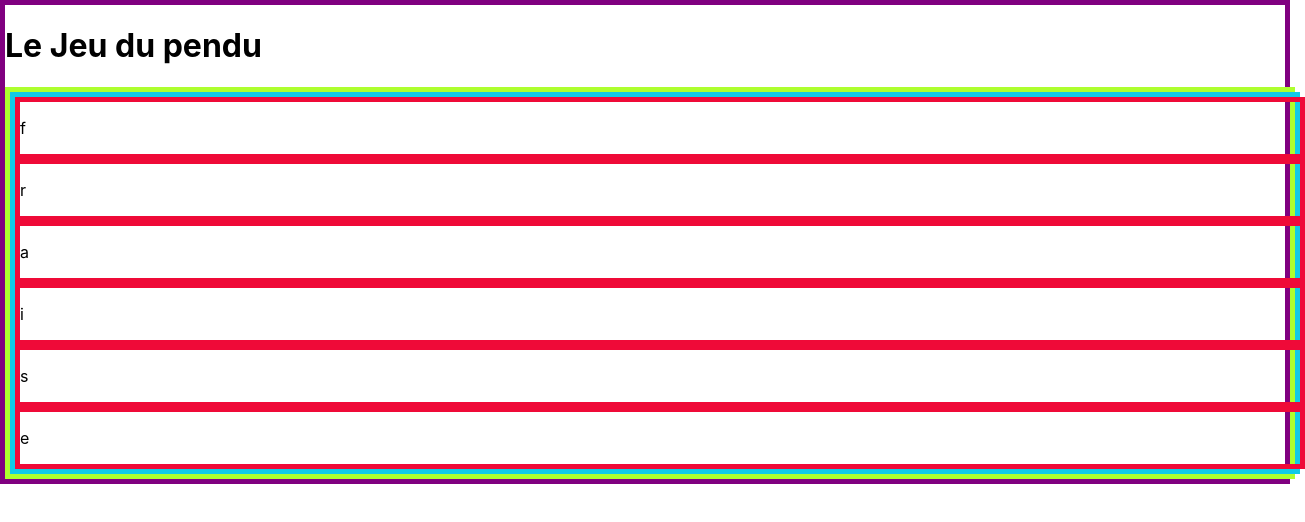
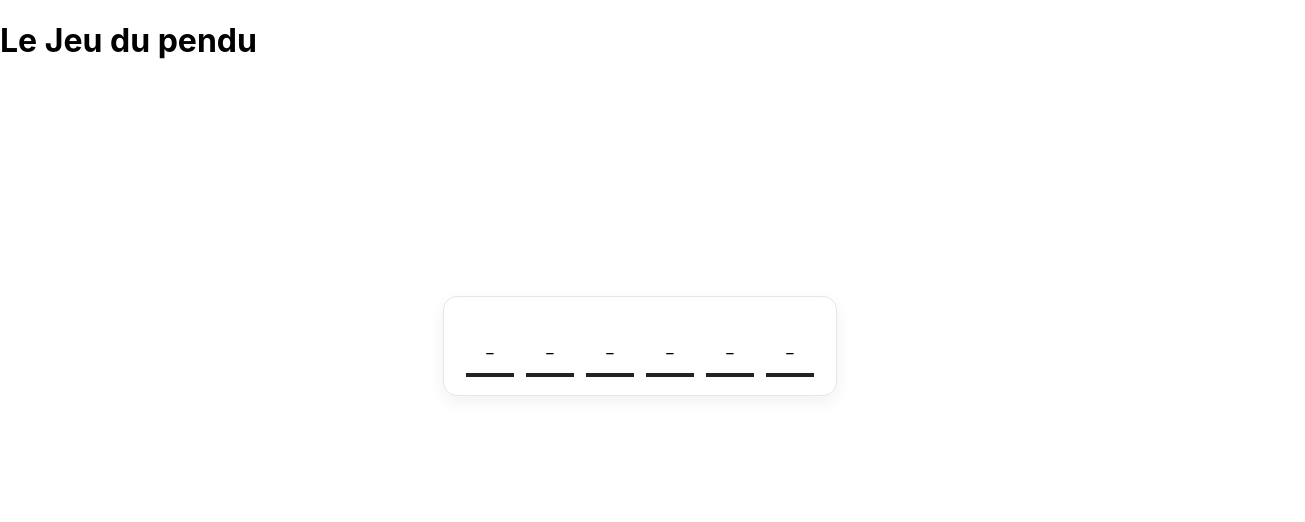
Before and after one commit to Fyxio/TP-Rendu, a React (Create React App) app: page / in a window 1280 px wide. Shown: the top 522 px of the page, 1305 px wide, since content can reach past the window. Built offline with nearby package versions, Linux system fonts and the light colour scheme; the HTML template or start-up script is replaced by a standard one.

Commit message:
CSS pendu avec règle hidden/Display

```diff
--- a/src/App.css
+++ b/src/App.css
@@ -1,35 +1,56 @@
-.App{
-  width: 100%;
-  height: 100%;
-  border: 5px solid purple;
+/* --- Layout global --- */
+.Game {
+  min-height: 60vh;
+  display: flex;
+  flex-direction: column;
+  align-items: center;
+  justify-content: center;
+  padding: 24px;
+  gap: 24px;
 }
 
-.Game{
-  width: 100%;
-  height: 100%;
-  border: 5px solid greenyellow;
+/* --- Affichage du mot --- */
+.WordDisplay {
+  display: flex;
+  flex-wrap: wrap;
+  justify-content: center;
+  gap: 12px;
+  padding: 18px 22px;
+  border: 1px solid #e6e6e6;
+  border-radius: 14px;
+  background: #fff;
+  box-shadow: 0 6px 18px rgba(0, 0, 0, 0.06);
 }
 
-.WordDisplay{
-  width: 100%;
-  height: 100%;
-  border: 5px solid rgb(17, 202, 231);
+/* --- Une “case” de lettre --- */
+.Letter {
+  width: 48px;
+  height: 58px;
+  display: grid;
+  place-items: center;
+  border-bottom: 4px solid #222;
+  border-radius: 8px;
+  background: #fafafa;
 }
 
-.Letter{
-  width: 100%;
-  height: 100%;
-  border: 5px solid rgb(239, 10, 56);
+.Letter {
+  width: 48px;
+  height: 58px;
+  display: grid;
+  place-items: end center;
+  border-bottom: 4px solid #222;
+  background: transparent;
+  border-radius: 0;
 }
 
-.Keyboard{
-  width: 100%;
-  height: 100%;
-  border: 5px solid rgb(7, 203, 122);
+
+/* Responsive */
+@media (max-width: 480px) {
+  .Letter {
+    width: 38px;
+    height: 50px;
+  }
+  .Letter p {
+    font-size: 22px;
+  }
 }
-
-.HangmanDisplay{
-  width: 100%;
-  height: 100%;
-  border: 5px solid rgb(241, 233, 12);
-}
--- a/src/components/Game.tsx
+++ b/src/components/Game.tsx
@@ -2,23 +2,40 @@ import HangmanDisplay from "./HangmanDisplay";
 import WordDisplay from "./WordDisplay";
 import Keyboard from "./Keyboard";
 import { useEffect, useState } from "react";
+import { LetterState } from "./Letter";
 
-export default function Game(){
+export default function Game() {
+  const [word, setWord] = useState<string>("");
+  const [letters, setLetters] = useState<LetterState[]>([]);
 
-    const [word, setWord] = useState<string>('');
-        useEffect(() => {
-            // Récupérer les mots depuis le json
-            // et instancier la constante words avec ces mots
-            const words = ['pomme', 'fraise'];
-            const random = words[Math.floor(Math.random() * words.length)]
-            setWord(random)
-        },[])
+  useEffect(() => {
+    const words = ["pomme", "fraise"];
+    const random = words[Math.floor(Math.random() * words.length)];
+    setWord(random);
 
-    return (
-        <div className="Game">
-            <WordDisplay word={word}/>
-            {/* <Keyboard/> */}
-            {/* <HangmanDisplay/> */}
-        </div>
-    )
+    // Initialisation : toutes les lettres cachées
+    const initialLetters: LetterState[] = random.split("").map((l, index) => ({
+      display: l,
+      state: "Hidden",
+      id: index,
+    }));
+
+    setLetters(initialLetters);
+  }, []);
+
+  // Quand on clique sur une lettre du clavier
+  function handleGuess(letter: string) {
+    setLetters((prev) =>
+      prev.map((l) =>
+        l.display === letter ? { ...l, state: "Display" } : l
+      )
+    );
+  }
+
+  return (
+    <div className="Game">
+      <WordDisplay letters={letters} />
+      {/* <HangmanDisplay /> */}
+    </div>
+  );
 }
--- a/src/components/Letter.tsx
+++ b/src/components/Letter.tsx
@@ -4,7 +4,7 @@ export default function Letter({letter}: {letter: LetterState}){
 
     return (
         <div className="Letter">
-            <p>{letter.display}</p>
+            <p>{letter.state === "Display" ? letter.display : "_"}</p>
         </div>
     )
 }
--- a/src/components/WordDisplay.tsx
+++ b/src/components/WordDisplay.tsx
@@ -1,15 +1,11 @@
 import Letter, { LetterState } from "./Letter"
 
-export default function WordDisplay({word}: {word: string}){
-    const lettersWords: LetterState[] = word.split('').map((l, index) => ({display: l, state: 'Hidden', id: index}));
-    const letters = lettersWords.map(letter => {
-        return (
-            <Letter key={letter.id} letter={letter}/>
-        )
-    })
-    return (
-        <div className="WordDisplay">
-           {letters}
-        </div>
-    )
+export default function WordDisplay({ letters }: { letters: LetterState[] }) {
+  return (
+    <div className="WordDisplay">
+      {letters.map((letter) => (
+        <Letter key={letter.id} letter={letter} />
+      ))}
+    </div>
+  );
 }
```
